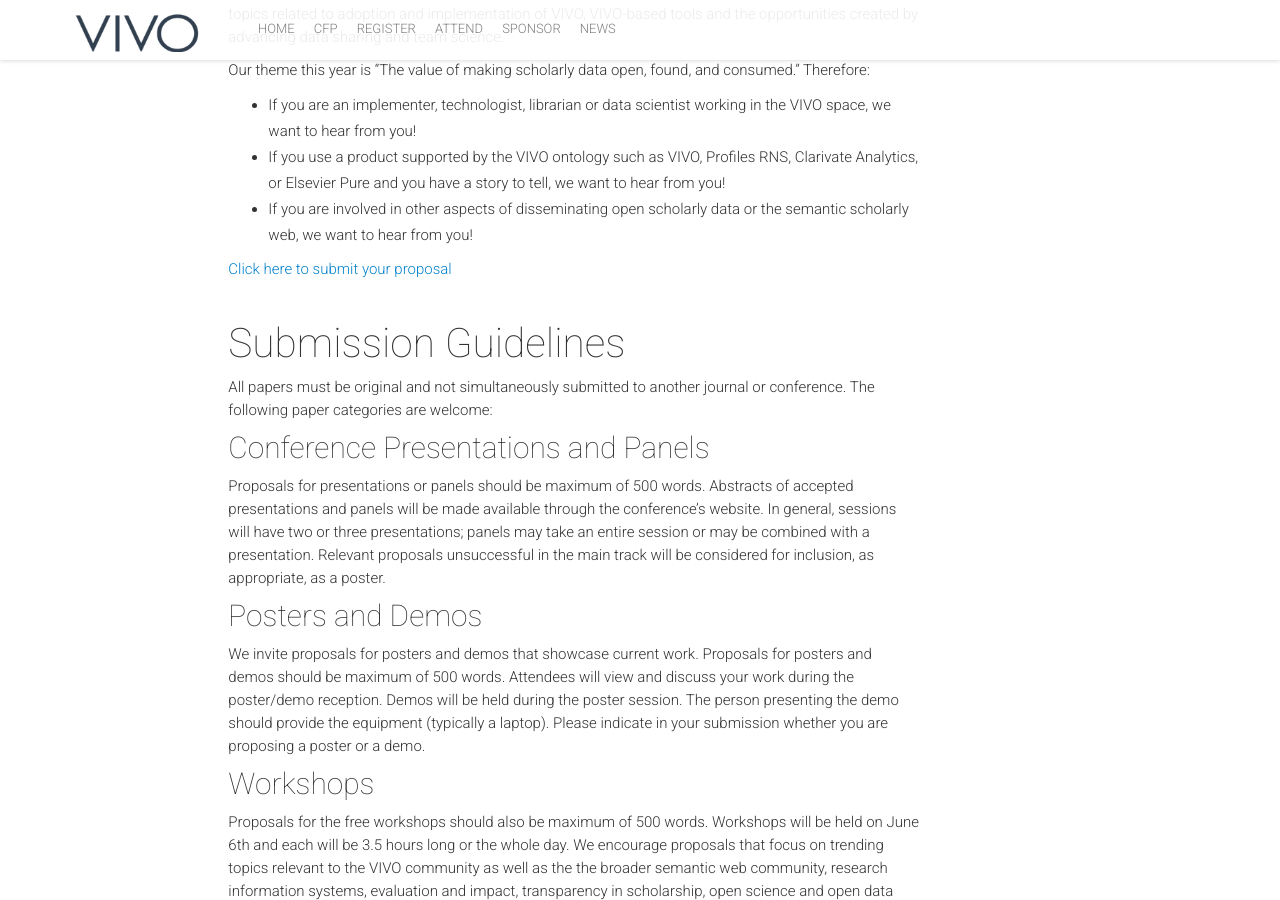
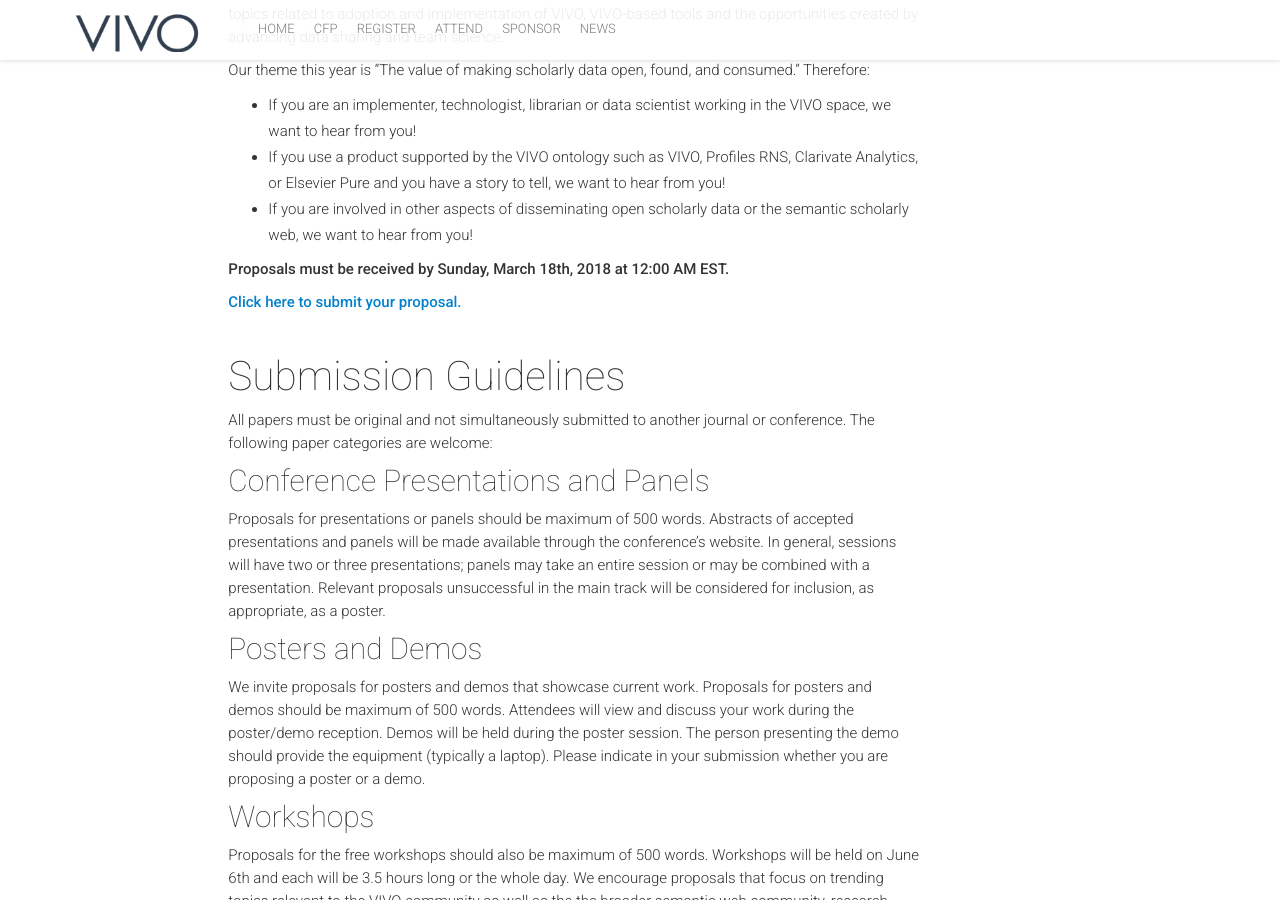
Before and after one commit to vivoconference/vivo2020, a Jekyll site: the page built from news/_posts/2018-01-23-callforproposals.markdown, in a window 1280 px wide and 900 px high, scrolled down 631 px. Built offline with Jekyll 4.4.1, drawn with Linux system fonts in a browser that asks for light colours; nearby versions of some CDN libraries; comment, search, counter and statistics services are not loaded.

Commit message:
Add CFP deadline [#18]

```diff
--- a/news/_posts/2018-01-23-callforproposals.markdown
+++ b/news/_posts/2018-01-23-callforproposals.markdown
@@ -15,7 +15,9 @@
 * If you use a product supported by the VIVO ontology such as VIVO, Profiles RNS, Clarivate Analytics, or Elsevier Pure and you have a story to tell, we want to hear from you!
 * If you are involved in other aspects of disseminating open scholarly data or the semantic scholarly web, we want to hear from you!
 
-[Click here to submit your proposal](https://easychair.org/cfp/VIVO2018)
+**Proposals must be received by Sunday, March 18th, 2018 at 12:00 AM EST.**
+
+**[Click here to submit your proposal.](https://easychair.org/cfp/VIVO2018)**
 
 #### Submission Guidelines
 
```
